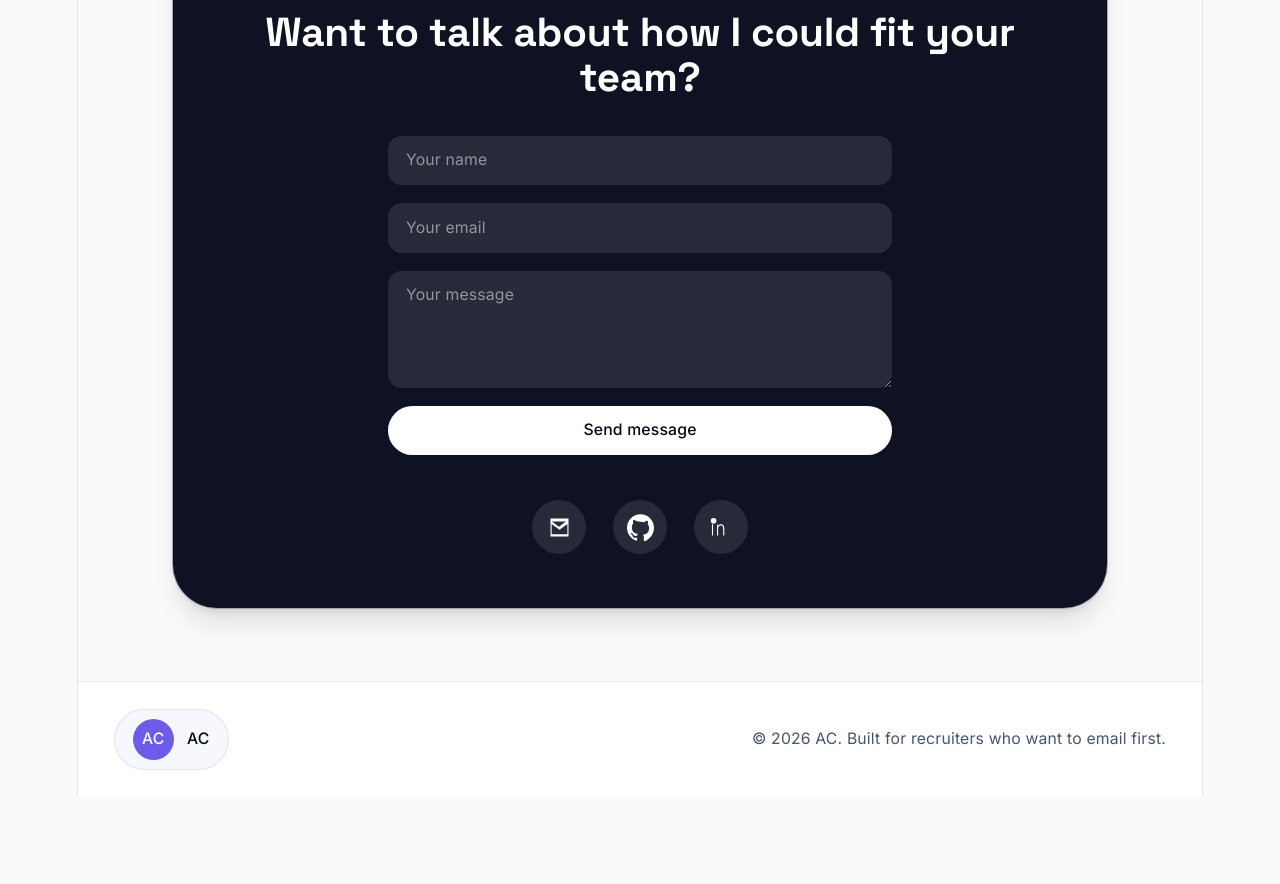
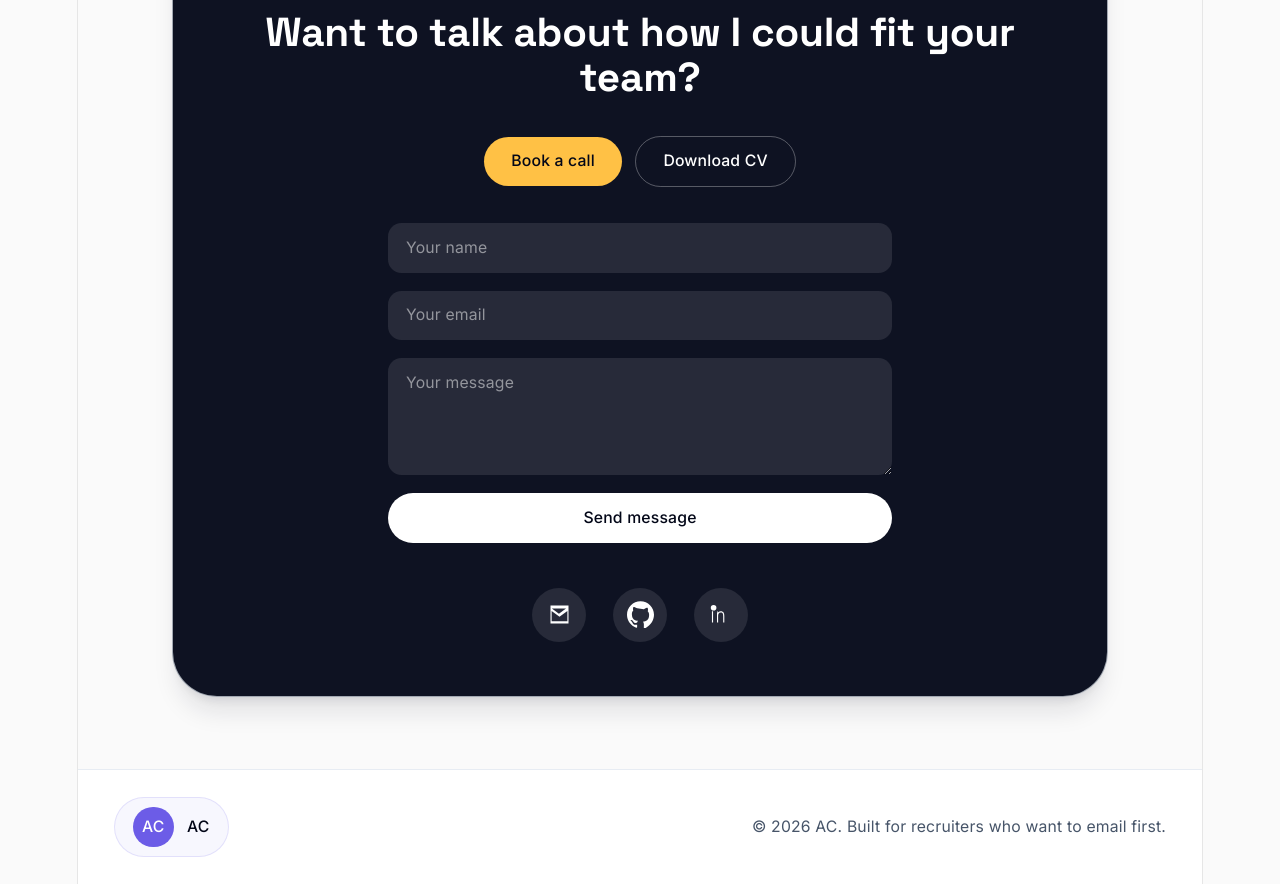
Before and after one commit to Caroljamarco/portifolii_flyrank_Ai, a React (Vite) app: page / in a window 1280 px wide. Shown: the part 1980-2864 px from the top of the page. Before the commit the page ends 2777 px from the top, so only its background shows below. Built offline with nearby package versions, Linux system fonts and the light colour scheme.

Commit message:
Restore CV and Calendly buttons that were lost when the contact form was added

```diff
--- a/src/components/Contact.jsx
+++ b/src/components/Contact.jsx
@@ -11,7 +11,6 @@ export default function Contact() {
   async function handleSubmit(event) {
     event.preventDefault();
     setStatus("sending");
-
     try {
       const response = await fetch("/api/contact", { method: "POST", headers: { "Content-Type": "application/json" }, body: JSON.stringify(form) });
       if (!response.ok) throw new Error("Request failed");
@@ -28,12 +27,16 @@ export default function Contact() {
         <p className="text-sm font-semibold uppercase tracking-[0.24em] text-accent">Let&apos;s connect</p>
         <h2 className="mt-4 text-3xl font-heading font-semibold leading-tight sm:text-4xl">Want to talk about how I could fit your team?</h2>
 
+        <div className="mx-auto mt-8 flex max-w-md flex-col items-center gap-3 sm:flex-row sm:justify-center">
+          <a href="https://calendly.com/caroljamarco/30min" target="_blank" rel="noopener noreferrer" className="w-full rounded-full bg-accent px-6 py-3 text-center text-sm font-semibold text-slate-950 transition hover:opacity-90 sm:w-auto">Book a call</a>
+          <a href="https://drive.google.com/file/d/1KBfnqk5NqNDv86kzEaQpE-jg5EOpCIhY/view?usp=drive_link" target="_blank" rel="noopener noreferrer" className="w-full rounded-full border border-white/30 px-6 py-3 text-center text-sm font-semibold text-white transition hover:bg-white/10 sm:w-auto">Download CV</a>
+        </div>
+
         <form onSubmit={handleSubmit} className="mx-auto mt-8 flex max-w-md flex-col gap-4 text-left">
           <input type="text" name="name" placeholder="Your name" value={form.name} onChange={handleChange} required className="rounded-xl bg-white/10 px-4 py-3 text-sm text-white placeholder:text-white/50 focus:outline-none focus:ring-2 focus:ring-accent" />
           <input type="email" name="email" placeholder="Your email" value={form.email} onChange={handleChange} required className="rounded-xl bg-white/10 px-4 py-3 text-sm text-white placeholder:text-white/50 focus:outline-none focus:ring-2 focus:ring-accent" />
           <textarea name="message" placeholder="Your message" value={form.message} onChange={handleChange} required rows={4} className="rounded-xl bg-white/10 px-4 py-3 text-sm text-white placeholder:text-white/50 focus:outline-none focus:ring-2 focus:ring-accent" />
           <button type="submit" disabled={status === "sending"} className="rounded-full bg-white px-7 py-3 text-sm font-semibold text-slate-950 transition hover:bg-accent hover:text-white disabled:cursor-not-allowed disabled:opacity-60">{status === "sending" ? "Sending..." : "Send message"}</button>
-
           {status === "success" && <p className="text-sm text-green-400" role="status">Message sent! I&apos;ll get back to you soon.</p>}
           {status === "error" && <p className="text-sm text-red-400" role="alert">Something went wrong. Please try emailing me directly instead.</p>}
         </form>
```
